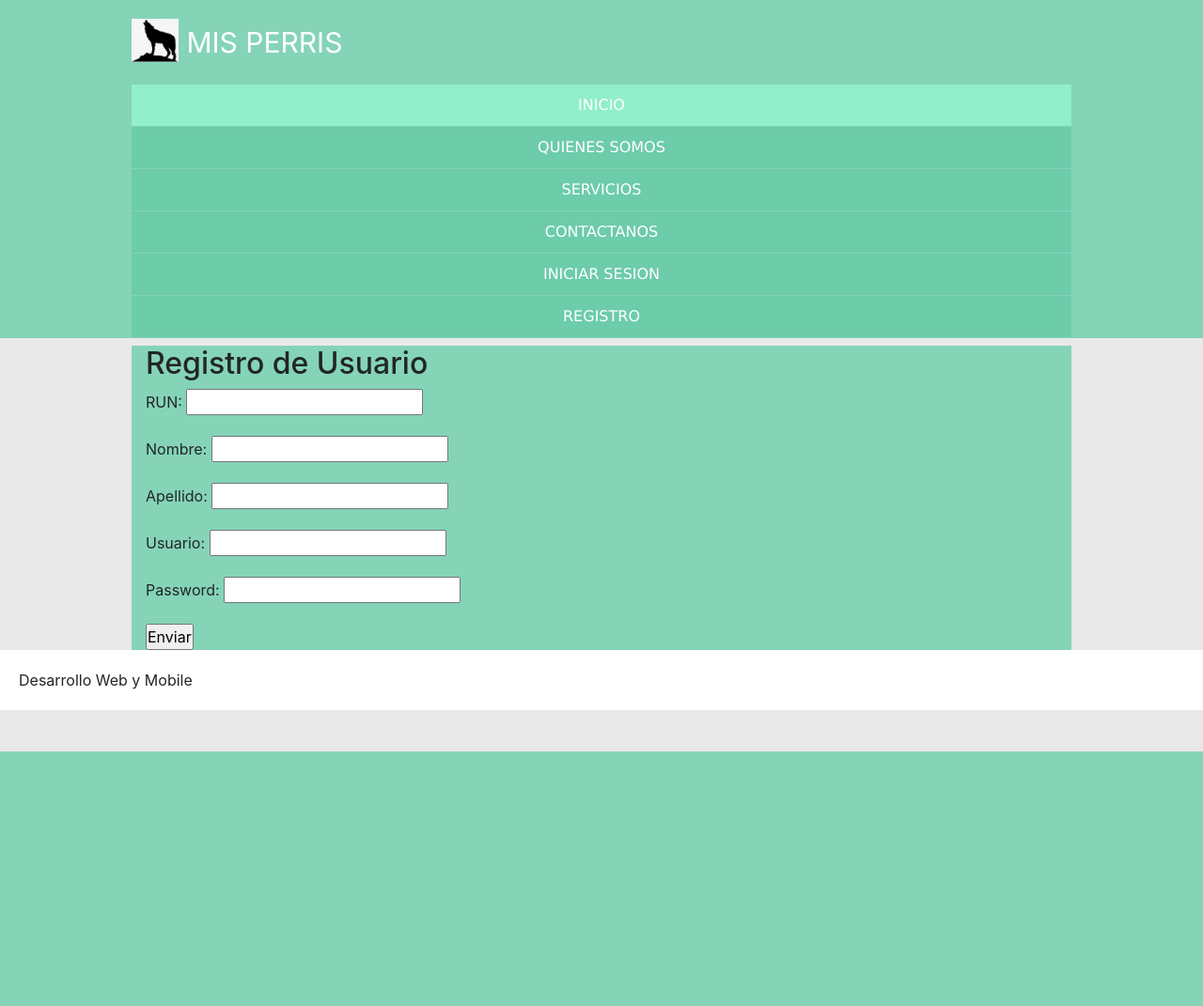
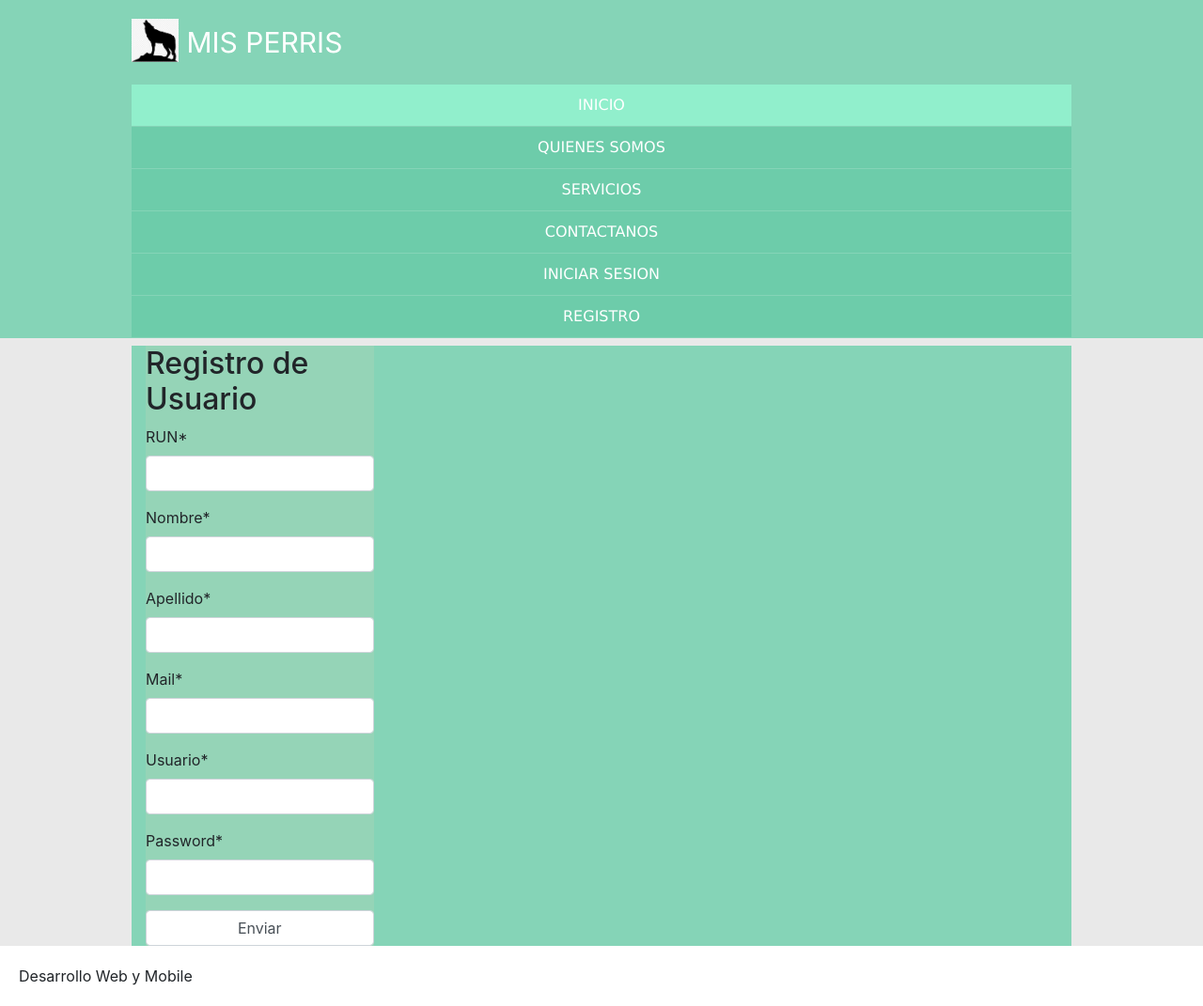
Before and after one commit to Tatarkus/PerrisDjango, a Django app: page /registro in a window 1280 px wide. Shown: the whole page at 94% size. Before the commit the page ends 800 px from the top, so only its background shows below. Run offline with Django 3.2, Linux system fonts and the light colour scheme; some libraries are stand-ins or nearby versions.

Commit message:
agregado crispy-forms
HACER
PIP INSTALL django-crispy-forms

```diff
--- a/Perris/forms.py
+++ b/Perris/forms.py
@@ -4,7 +4,7 @@ class FormRegistroCliente(forms.Form):
 	run=forms.CharField(widget=forms.TextInput(),label="RUN",required=True)
 	nombre=forms.CharField(widget=forms.TextInput(),required=True)
 	apellido=forms.CharField(widget=forms.TextInput(),required=True)
-	usuario=forms.EmailField(widget=forms.EmailInput(),required=True)
+	mail=forms.EmailField(widget=forms.EmailInput(),required=True)
 	usuario=forms.CharField(widget=forms.TextInput(),required=True)
 	password=forms.CharField(widget=forms.PasswordInput(),required=True)
 
--- a/Perris/models.py
+++ b/Perris/models.py
@@ -3,7 +3,6 @@ from django.contrib.auth.models import User
 
 # Create your models here.
 class Cliente(models.Model):
-	user=models.OneToOneField(User,on_delete=models.CASCADE)
 	run=models.CharField(max_length=9,primary_key=True)
 	nombre=models.CharField(max_length=30)
 	apellido=models.CharField(max_length=30)
--- a/Perris/static/css/estilos.css
+++ b/Perris/static/css/estilos.css
@@ -79,9 +79,21 @@
 	row, row-reverse, column, column-reverse flex directiion
 	nowrap,wrap,wrap-reverse
 	*/
-	flex-flow:row wrap;
 
 	justify-content:space-between;
+}
+
+.form {
+	background:#95d4b7;
+	display:flex;
+	flex-wrap: wrap;
+	flex-direction:column;
+
+	width:100%;
+	max-width:25%;
+		justify-content:space-between;
+
+
 }
 
 
--- a/Perris/templates/index.html
+++ b/Perris/templates/index.html
@@ -42,16 +42,12 @@
 		<h1> {{titulo}}</h1>
 		<section>
 			<div class="container">
-
-				<div class="formulario">
+          			<div class="form">
           				{% block Formulario %}
           				{% endblock %}
           				{% block Login %}
           				{% endblock %}
           			</div>
-
-
-
 			</div>
 		</section>
 		<footer> Desarrollo Web y Mobile  </footer>
--- a/Perris/templates/login.html
+++ b/Perris/templates/login.html
@@ -1,8 +1,9 @@
-{% extends "index.html" %}
+{% extends 'index.html' %}
+
 {% block Login%}
 <form method="POST">
     {%csrf_token%}
-    {{form.as_p}}
+    {{ form.as_p}}
     <input type="submit" value="Ingresar al Sistema">
 </form>
 {% endblock %}
--- a/Perris/templates/registro.html
+++ b/Perris/templates/registro.html
@@ -1,13 +1,18 @@
 {%extends 'index.html'%}
+{% load crispy_forms_tags %}
+{%block Formulario%}
 
-{%block Formulario%}
 <h2>Registro de Usuario</h2>
 
 
 <form action="{% url 'registro' %}" method="post">
 	{% csrf_token %}
-	{{form.as_p}}
-	<input type="submit" value="Enviar">
+	{{ form|crispy }}
+	<input type="submit" class="form-control" value="Enviar">
+
+
+
+
 </form>
 
 {% endblock %}
--- a/Perris/views.py
+++ b/Perris/views.py
@@ -6,8 +6,12 @@ from .forms import FormRegistroCliente, Login
 from django.contrib.auth import authenticate, login, logout
 from django.contrib.auth.decorators import login_required
 from django.contrib.auth.models import User
+from django.views.generic import CreateView
+# Create your views here.
 
-# Create your views here.
+class ClienteCreateView(CreateView):
+    model = Cliente
+    campos = ('run','nombre','apellido','telefono')
 
 def ingresar(request):
     form=Login(request.POST)
--- a/Sistema/settings.py
+++ b/Sistema/settings.py
@@ -38,6 +38,7 @@ INSTALLED_APPS = [
     'django.contrib.messages',
     'django.contrib.staticfiles',
     'Perris.apps.PerrisConfig',
+    'crispy_forms',
 ]
 
 MIDDLEWARE = [
@@ -51,6 +52,8 @@ MIDDLEWARE = [
 ]
 
 ROOT_URLCONF = 'Sistema.urls'
+
+CRISPY_TEMPLATE_PACK = 'bootstrap4'
 
 TEMPLATES = [
     {
```
Also changed, not shown: Perris/cliente_form.html (added, +9 -0 lines), Perris/templates/cliente_form.html (added, +9 -0 lines), Perris/urls.py (line endings or trailing spaces). Lines whose indentation alone changed are shown as unchanged.
